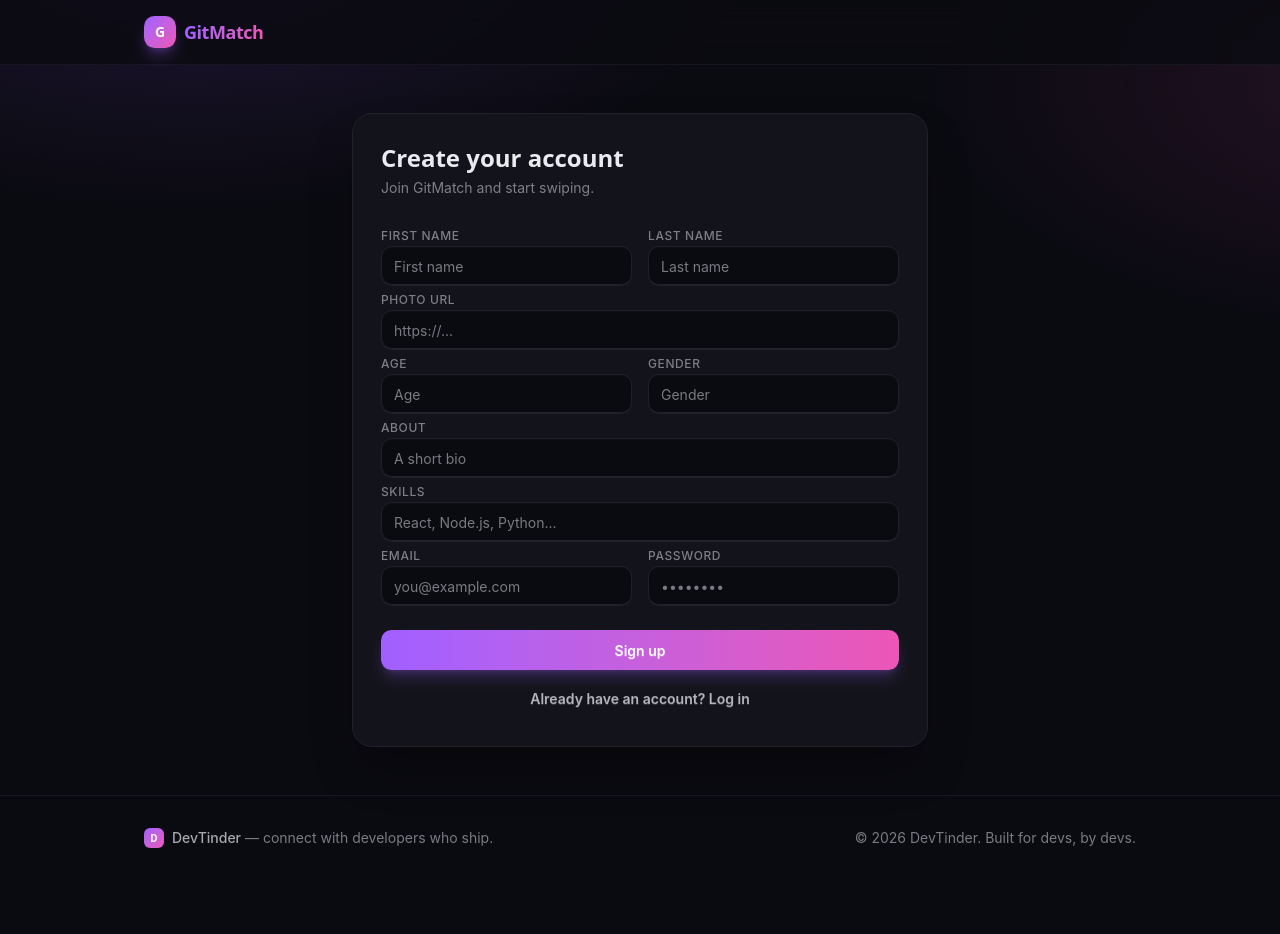
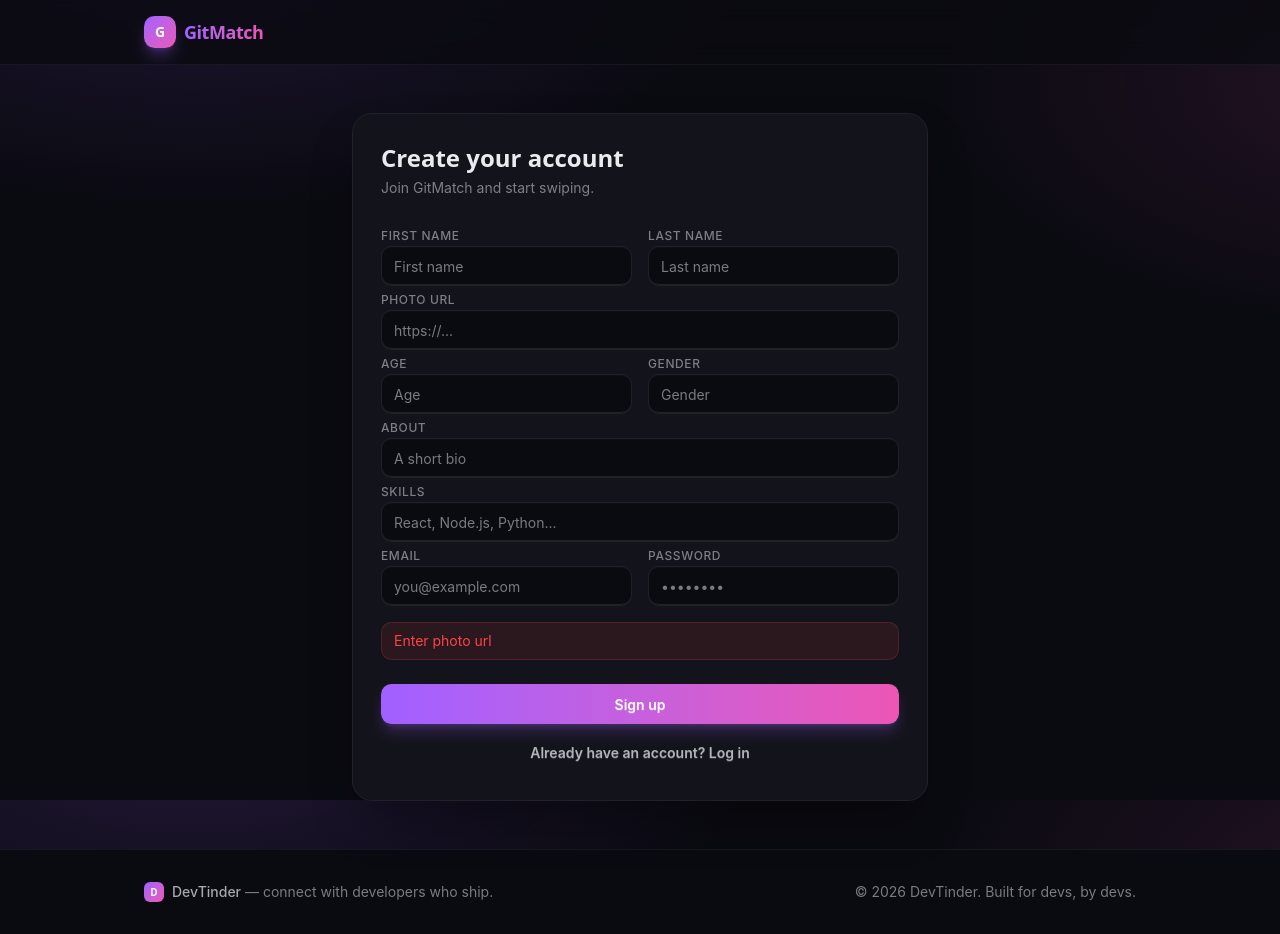
Before and after one commit to mdanielkhan/devTinder_web, a React (Vite) app: page /signup in a window 1280 px wide. Before the commit the page ends 880 px from the top, so only its background shows below. Built offline with nearby package versions, Linux system fonts and the light colour scheme; no server answers.

Commit message:
photo url error fix

```diff
--- a/src/components/Signup.jsx
+++ b/src/components/Signup.jsx
@@ -295,6 +295,12 @@ const Signup = () => {
           </div>
         </div>
 
+        {!photoUrl && (
+          <p className="text-error text-sm mt-4 bg-error/10 border border-error/20 rounded-field px-3 py-2">
+            Enter photo url
+          </p>
+        )}
+
         {error && (
           <p className="text-error text-sm mt-4 bg-error/10 border border-error/20 rounded-field px-3 py-2">
             {error}
```
